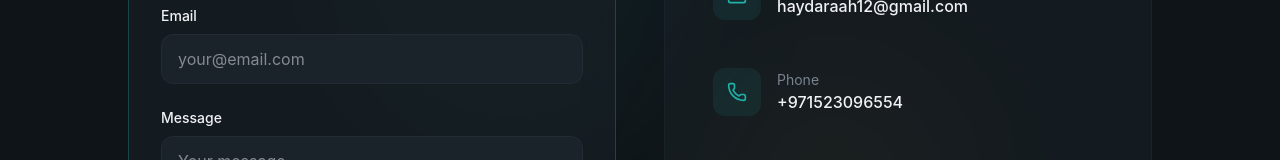
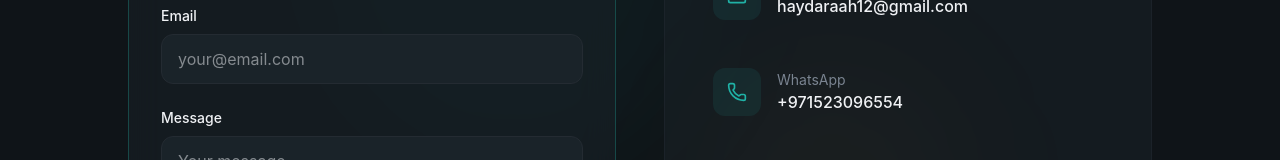
Before and after one commit to HaydaraAH12/portfolio, a React (Vite) app: page / in a window 1280 px wide. Shown: the part 6927-7087 px from the top of the page. Built offline with nearby package versions, Linux system fonts and the light colour scheme.

Commit message:
fix whats app

```diff
--- a/src/sections/Contact.jsx
+++ b/src/sections/Contact.jsx
@@ -16,12 +16,14 @@ const contactInfo = [
     label: "Email",
     value: "haydaraah12@gmail.com",
     href: "mailto:haydaraah12@gmail.com",
+    title: "Send me a message",
   },
   {
     icon: Phone,
-    label: "Phone",
+    label: "WhatsApp",
     value: "+971523096554",
-    href: "tel:+971523096554",
+    href: "https://wa.me/971523096554",
+    title: "Message me on WhatsApp now",
   },
   {
     icon: MapPin,
@@ -228,6 +230,8 @@ export const Contact = () => {
                     key={i}
                     href={item.href}
                     className="flex items-center gap-4 p-4 rounded-xl hover:bg-surface transition-colors group"
+                    target="_blank"
+                    title={item.title}
                   >
                     <div className="w-12 h-12 rounded-xl bg-primary/10 flex items-center justify-center group-hover:bg-primary/20 transition-colors">
                       <item.icon className="w-5 h-5 text-primary" />
```
